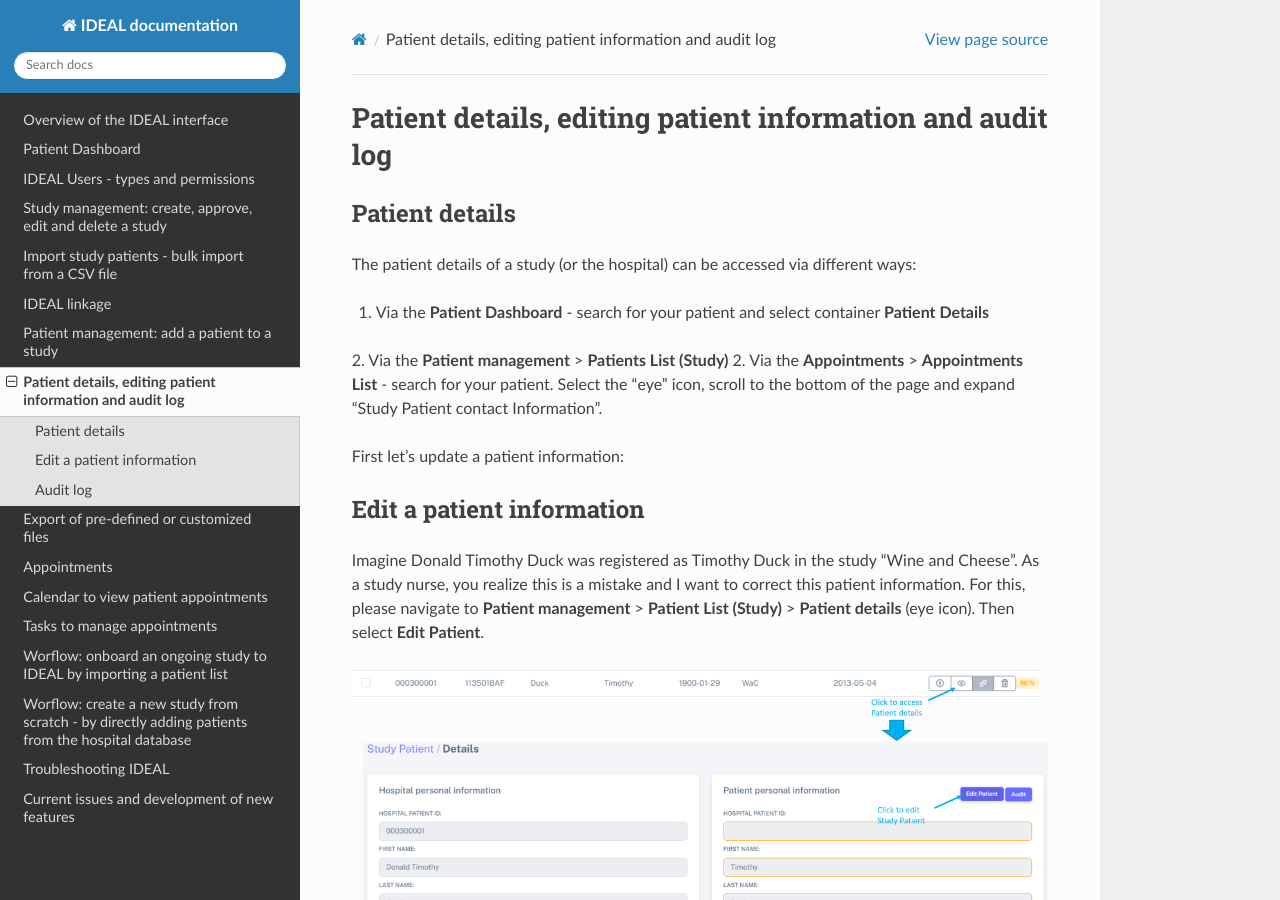
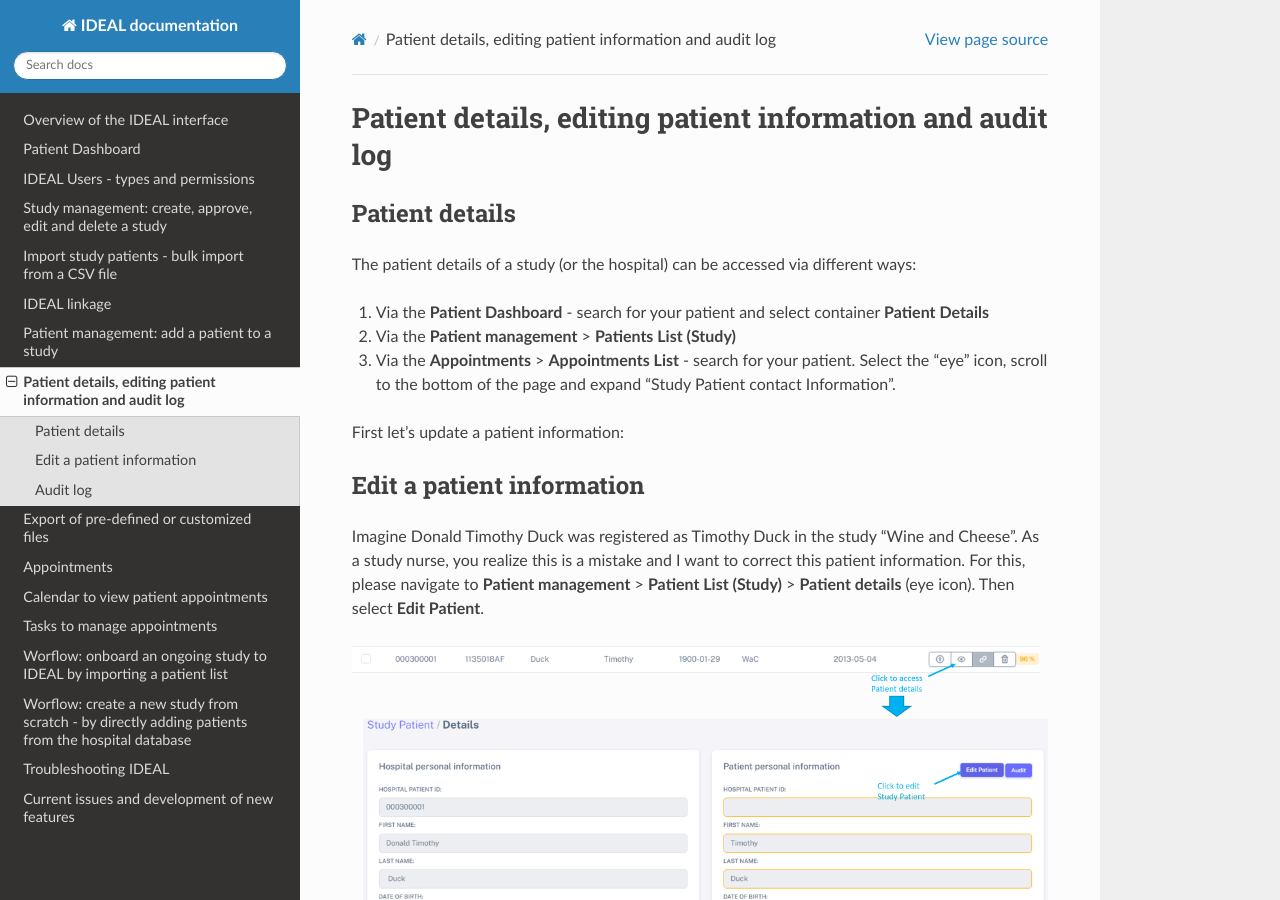
Before and after one commit to Nynuphar/IDEAL-doc, a Sphinx documentation site: the page built from docs/source/auditlog.rst, in a window 1280 px wide and 900 px high. Built offline with Sphinx 7.4.7 and the Read the Docs theme 3.1.0, drawn with Linux system fonts in a browser that asks for light colours.

Commit message:
Update auditlog.rst

```diff
--- a/docs/source/auditlog.rst
+++ b/docs/source/auditlog.rst
@@ -10,7 +10,7 @@ The patient details of a study (or the hospital) can be accessed via different w
 
 1. Via the **Patient Dashboard** - search for your patient and select container **Patient Details**
 2. Via the **Patient management** > **Patients List (Study)**
-2. Via the **Appointments** > **Appointments List** - search for your patient. Select the "eye" icon, scroll to the bottom of the page and expand "Study Patient contact Information".
+3. Via the **Appointments** > **Appointments List** - search for your patient. Select the "eye" icon, scroll to the bottom of the page and expand "Study Patient contact Information".
 
 First let's update a patient information:
 
```
